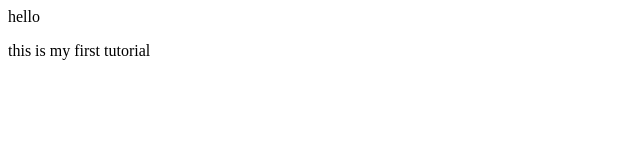
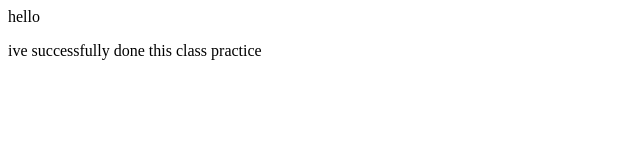
Before and after one commit to harichandra04/demo-repo, a plain HTML site: page index.html in a window 1280 px wide. Shown: the whole page, without its empty margins (0-640 px from the left). Drawn offline with Linux system fonts and the light colour scheme.

Commit message:
added new content

```diff
--- a/index.html
+++ b/index.html
@@ -1,2 +1,2 @@
 <div>hello</div>
-<p>this is my first tutorial</p>
+<p>ive successfully done this class practice</p>
```
